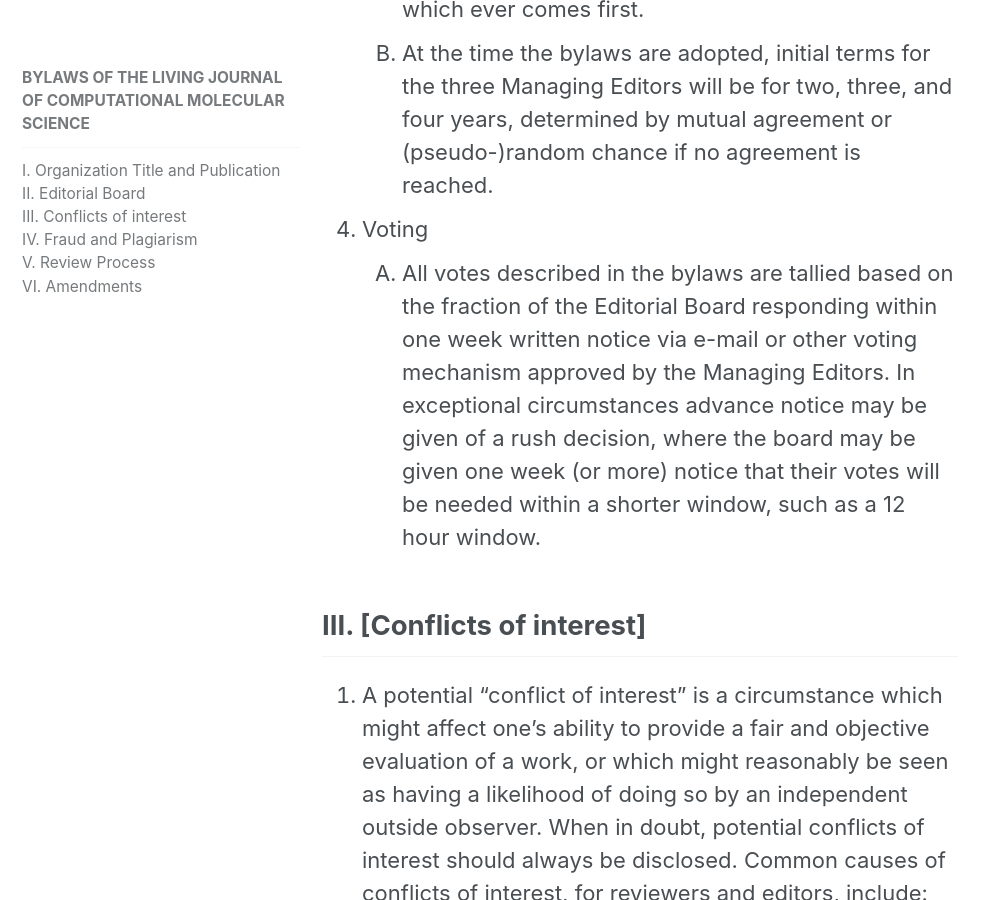
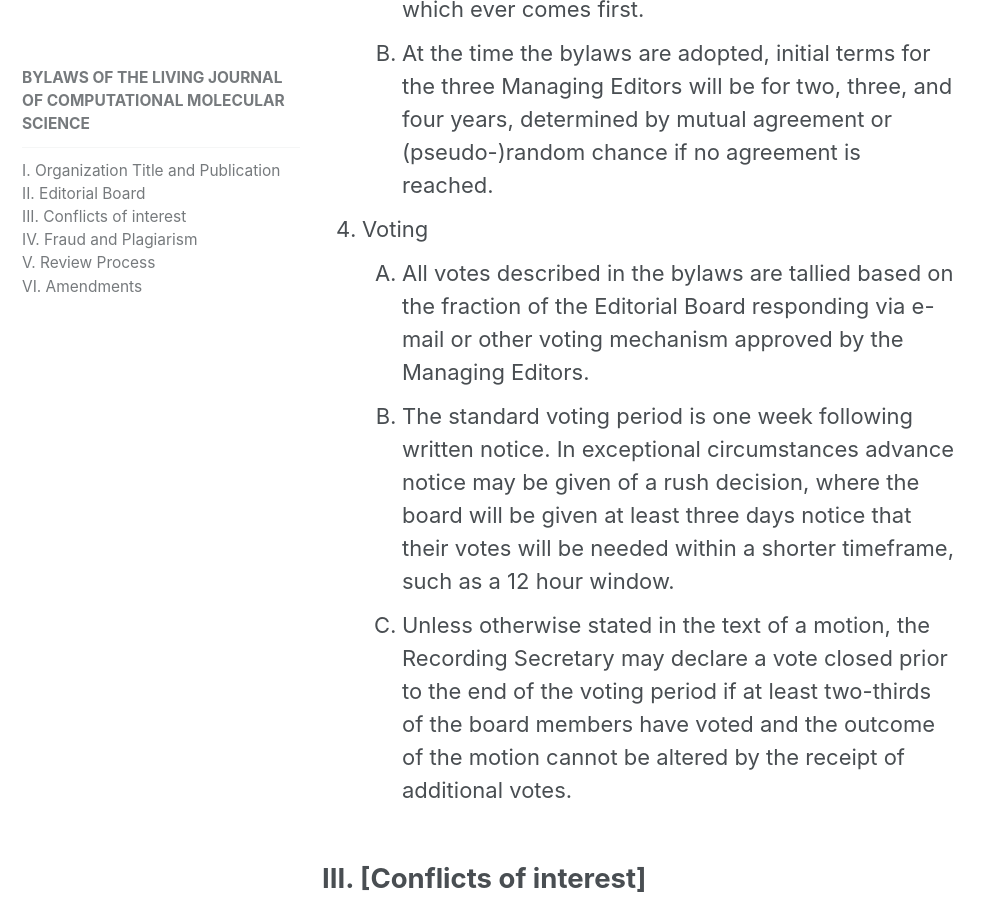
Before and after one commit to livecomsjournal/livecomsjournal.github.io, a Jekyll site: the page built from _editorial_policies/01_bylaws.md, in a window 1280 px wide and 900 px high, scrolled down 3706 px. Shown: the whole window, without its empty margins (0-994 px from the left). Built offline with Jekyll 4.4.1, drawn with Linux system fonts in a browser that asks for light colours.

Commit message:
First revision to voting period; allow early closure of voting

```diff
--- a/_editorial_policies/01_bylaws.md
+++ b/_editorial_policies/01_bylaws.md
@@ -59,12 +59,17 @@ either Managing Editors or Associate Editors.
     1. At the time the bylaws are adopted, initial terms for the three Managing Editors will be for two, three, and four years, determined by mutual agreement or (pseudo-)random chance if no agreement is reached.
 1. Voting
     1. All votes described in the bylaws are tallied based on the fraction
-       of the Editorial Board responding within one week written notice
-       via e-mail or other voting mechanism approved by the Managing
-       Editors. In exceptional circumstances advance notice may be given
-       of a rush decision, where the board may be given one week (or more)
-       notice that their votes will be needed within a shorter window,
+       of the Editorial Board responding via e-mail or other voting mechanism
+       approved by the Managing Editors.
+    1. The standard voting period is one week following written notice. In
+       exceptional circumstances advance notice may be given of a rush decision,
+       where the board will be given at least three days notice that their
+       votes will be needed within a shorter timeframe,
        such as a 12 hour window.
+    1. Unless otherwise stated in the text of a motion, the Recording Secretary
+       may declare a vote closed prior to the end of the voting period
+       if at least two-thirds of the board members have voted
+       and the outcome of the motion cannot be altered by the receipt of additional votes.
 
 ## III. [Conflicts of interest]
 1. A potential "conflict of interest" is a circumstance which might affect one's ability to provide a fair and objective evaluation of a work, or which might reasonably be seen as having a likelihood of doing so by an independent outside observer.
```
